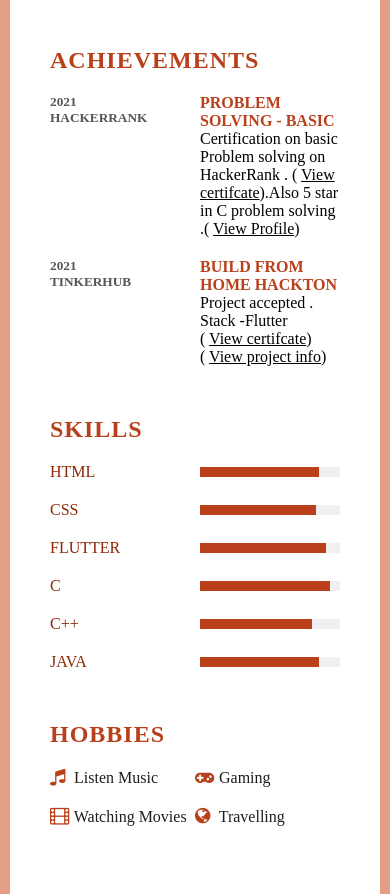
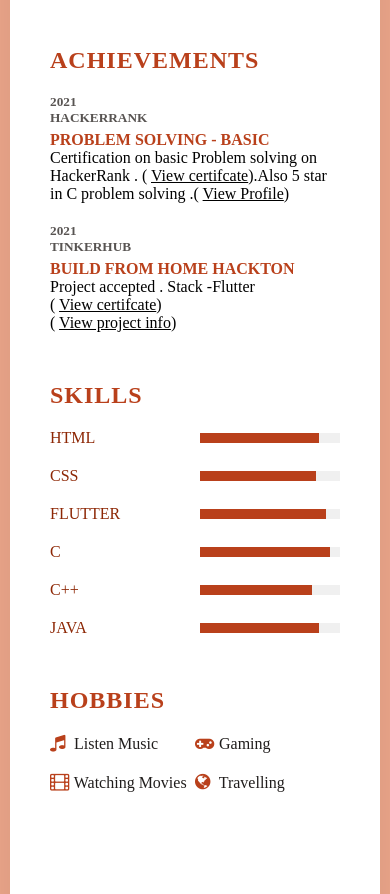
Before and after one commit to Deepak-coder80/Resume-Website, a plain HTML site: page index.html in a window 390 px wide. Shown: the part 1156-2050 px from the top of the page. Drawn offline with Linux system fonts and the light colour scheme.

Commit message:
changes: if media screen size changes content alignment changes @media code added

```diff
--- a/css/style.css
+++ b/css/style.css
@@ -225,3 +225,12 @@ body{
         grid-template-columns: repeat(2,1fr);
     }
 }
+
+@media (max-width:600px){
+    .about .box{
+        flex-direction: column;
+    }
+    .about .box .date{
+        margin-bottom: 5px;
+    }
+}
```
